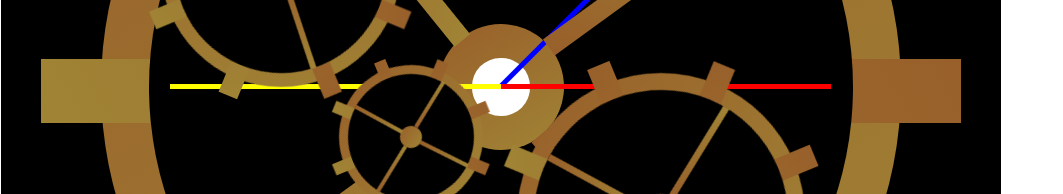
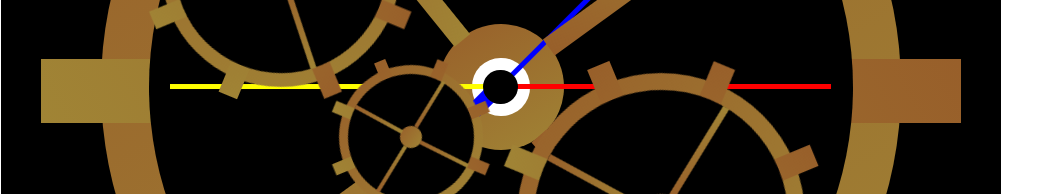
Before and after one commit to TakehiroTada/css-draw, a Nuxt app: page / in a window 1280 px wide. Shown: the part 414-608 px from the top of the page, without its empty margins (0-1063 px from the left). Built offline with nearby package versions, Linux system fonts and the light colour scheme.

Commit message:
:art: 秒針の下を着けた

```diff
--- a/components/GearClockBase.vue
+++ b/components/GearClockBase.vue
@@ -15,16 +15,20 @@
               <div
                 class="layout__gear-clock__small-circle__hand__second-hand"
               />
+              <div
+                class="layout__gear-clock__small-circle__hand__second-edge"
+              />
             </div>
             <div class="layout__gear-clock__small-circle__hand__hour">
               <div class="layout__gear-clock__small-circle__hand__hour-hand" />
+              <div class="layout__gear-clock__small-circle__hand__hour-edge" />
             </div>
             <div class="layout__gear-clock__small-circle__hand__minute">
               <div
                 class="layout__gear-clock__small-circle__hand__minute-hand"
               />
             </div>
-            <!-- <div class="layout__gear-clock__small-circle__hand__ellipse" /> -->
+            <div class="layout__gear-clock__small-circle__hand__ellipse" />
           </div>
           <div class="layout__gear-clock__small-circle__border-top" />
           <div class="layout__gear-clock__small-circle__border-bottom" />
@@ -162,6 +166,14 @@ export default {
         margin-top: -579%;
         background-color: blue;
       }
+      &-edge {
+        width: 29%;
+        height: 145%;
+        position: absolute;
+        top: 35%;
+        left: 33%;
+        background: blue;
+      }
     }
     &__hour {
       display: flex;
```
